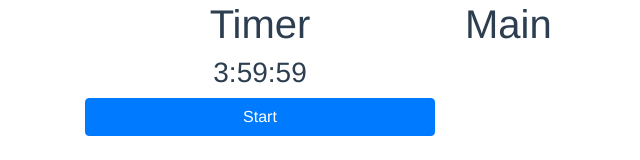
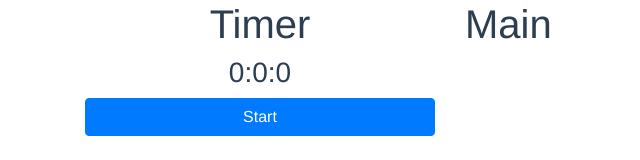
Before and after one commit to jamesmskelsey/assessment-timer, a Vue app: page / in a window 1280 px wide. Shown: the top 160 px of the page, without its empty margins (0-640 px from the left). Built offline with nearby package versions, Linux system fonts and the light colour scheme.

Commit message:
numbers work the way i want on the timer

```diff
--- a/src/App.vue
+++ b/src/App.vue
@@ -3,7 +3,7 @@
     <b-container>
       <b-row>
         <b-col cols="4">
-          <timer />
+          <timer :time="totalTime" />
           <input-board :handleSave="handleSaveTimeChunks" />
         </b-col>
         <b-col cols="8">
@@ -26,18 +26,29 @@ export default {
     InputBoard,
     MainDisplay,
   },
-  data: function() {
-      return {
-          timeChunks: [],
-          totalTime: 0
-      }
+  data: function () {
+    return {
+      timeChunks: [],
+      totalTime: 236,
+    };
   },
   methods: {
-      handleSaveTimeChunks: function (leadTime, numTasks, finalReviewTime, totalTime) {
-          console.log("let's saving the data", leadTime, numTasks, finalReviewTime, totalTime)
-          this.totalTime = totalTime
-      }
-  }
+    handleSaveTimeChunks: function (
+      leadTime,
+      numTasks,
+      finalReviewTime,
+      totalTime
+    ) {
+      console.log(
+        "let's saving the data",
+        leadTime,
+        numTasks,
+        finalReviewTime,
+        totalTime
+      );
+      this.totalTime = totalTime;
+    },
+  },
 };
 </script>
 
--- a/src/components/Timer.vue
+++ b/src/components/Timer.vue
@@ -1,8 +1,8 @@
 <template>
   <div>
     <h1>Timer</h1>
-    <h3>3:59:59</h3>
-    <button class="btn btn-primary btn-block">Start</button>
+    <h3>{{ timeToHoursMinutesSeconds }}</h3>
+    <button @click="startTimer" class="btn btn-primary btn-block">Start</button>
   </div>
 </template>
 
@@ -11,15 +11,33 @@ export default {
   name: "Timer",
   components: {},
   data: function () {
-    return {};
+    return {
+      seconds: 0,
+    };
   },
-  methods: {},
-  computed: {},
+  methods: {
+    startTimer: function () {
+      this.seconds = this.time * 60; // minutes * 360 = # of seconds in 1 hour
+      // start a timer...
+    },
+  },
+  computed: {
+    timeToHoursMinutesSeconds: function () {
+      const { seconds } = this;
+      const hours = Math.floor(seconds / 3600);
+      const minutes = Math.floor(seconds / 360);
+      const remaining = seconds % 60;
+      return `${hours}:${minutes}:${remaining}`;
+    },
+  },
+  props: {
+    time: Number,
+  },
 };
 </script>
 
 <style lang="scss" scoped>
 div {
-    text-align: center;
+  text-align: center;
 }
 </style>
```
